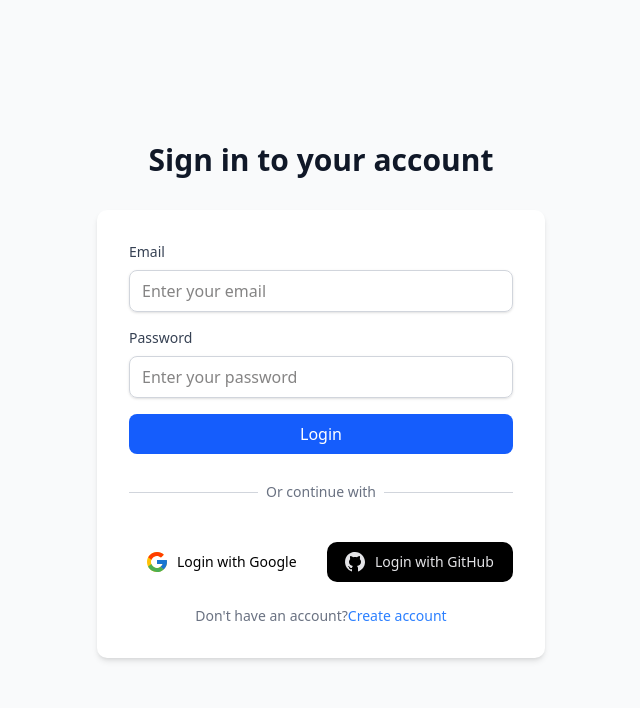
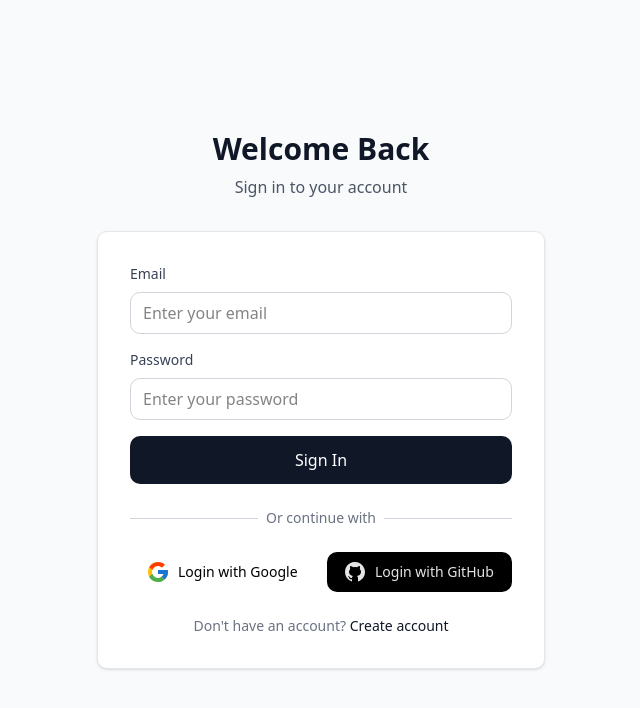
Before and after one commit to MohaMMed-S3eeD/auth-app, a Next.js app: page /login in a window 1280 px wide. Shown: the top 708 px of the page, without its empty margins (319-959 px from the left). Built offline with nearby package versions, Linux system fonts and the light colour scheme; no server answers.

Commit message:
Revamp login and registration forms with improved styling and layout, enhancing user experience. Update button labels for clarity and consistency, and adjust spacing for better visual appeal.

```diff
--- a/src/app/(auth)/login/LoginForm.tsx
+++ b/src/app/(auth)/login/LoginForm.tsx
@@ -4,6 +4,7 @@
 import SocialProviders from "@/components/SocialProviders";
 import React, { useState } from "react";
 import { toast } from "sonner";
+
 const LoginForm = () => {
   const [email, setEmail] = useState("");
   const [password, setPassword] = useState("");
@@ -23,9 +24,10 @@
       }
     });
   };
+
   return (
-    <div className="flex flex-col gap-6">
-      <form className="flex flex-col gap-4" onSubmit={handleSubmit}>
+    <div className="space-y-6">
+      <form className="space-y-4" onSubmit={handleSubmit}>
         <div className="space-y-2">
           <label
             htmlFor="email"
@@ -37,11 +39,12 @@
             type="email"
             id="email"
             placeholder="Enter your email"
-            className="w-full px-3 py-2 border border-gray-300 rounded-md shadow-sm focus:ring-2 focus:ring-blue-500 focus:border-blue-500 transition-colors"
+            className="w-full px-3 py-2 border border-gray-300 rounded-lg focus:ring-2 focus:ring-gray-500 focus:border-gray-500 transition-colors"
             value={email}
             onChange={(e) => setEmail(e.target.value)}
           />
         </div>
+
         <div className="space-y-2">
           <label
             htmlFor="password"
@@ -53,22 +56,21 @@
             type="password"
             id="password"
             placeholder="Enter your password"
-            className="w-full px-3 py-2 border border-gray-300 rounded-md shadow-sm focus:ring-2 focus:ring-blue-500 focus:border-blue-500 transition-colors"
+            className="w-full px-3 py-2 border border-gray-300 rounded-lg focus:ring-2 focus:ring-gray-500 focus:border-gray-500 transition-colors"
             value={password}
             onChange={(e) => setPassword(e.target.value)}
           />
         </div>
 
-
         <button
           type="submit"
-          className="w-full bg-blue-600 hover:bg-blue-700 text-white font-medium py-2 px-4 rounded-md transition-colors duration-200 focus:ring-2 focus:ring-blue-500 focus:ring-offset-2"
+          className="w-full bg-gray-900 hover:bg-gray-800 text-white font-medium py-3 px-4 rounded-lg transition-colors duration-200"
         >
-          {isLoading ? <Spiner /> : "Login"}
+          {isLoading ? <Spiner /> : "Sign In"}
         </button>
+      </form>
 
-        <SocialProviders />
-      </form>
+      <SocialProviders />
     </div>
   );
 };
--- a/src/app/(auth)/login/page.tsx
+++ b/src/app/(auth)/login/page.tsx
@@ -4,29 +4,25 @@
 
 const page = () => {
   return (
-    <div className="flex flex-col items-center justify-center min-h-screen bg-gray-50 px-4">
-      <div className="w-full max-w-md space-y-8">
-        <div className="text-center">
-          <h1 className="text-3xl font-bold text-gray-900 mb-8">
-            Sign in to your account
+    <div className="min-h-screen bg-gray-50 flex items-center justify-center p-4">
+      <div className="w-full max-w-md">
+        <div className="text-center mb-8">
+          <h1 className="text-3xl font-bold text-gray-900 mb-2">
+            Welcome Back
           </h1>
+          <p className="text-gray-600">Sign in to your account</p>
         </div>
 
-        <div className="bg-white rounded-lg shadow-md p-8">
+        <div className="bg-white rounded-lg shadow-sm border border-gray-200 p-8">
           <LoginForm />
 
-          <div className="mt-6">
-
-
-
-            <div className="mt-6 text-center">
-              <p className="text-sm text-gray-500">
-                Don&apos;t have an account?
-                <Link href="/register" className="text-blue-500">
-                  Create account
-                </Link>
-              </p>
-            </div>
+          <div className="mt-6 text-center">
+            <p className="text-sm text-gray-500">
+              Don&apos;t have an account?{" "}
+              <Link href="/register" className="text-gray-900 font-medium hover:underline">
+                Create account
+              </Link>
+            </p>
           </div>
         </div>
       </div>
--- a/src/app/(auth)/register/RegisterForm.tsx
+++ b/src/app/(auth)/register/RegisterForm.tsx
@@ -2,7 +2,6 @@
 import Spiner from "@/app/_components/spiner";
 import { registerAction } from "@/app/actions/auth.action";
 import { redirect } from "next/navigation";
-
 import React, { useState } from "react";
 import { toast } from "sonner";
 
@@ -31,8 +30,9 @@
   };
 
   return (
-    <div className="flex flex-col gap-6">
-      <form className="flex flex-col gap-4" onSubmit={handleSubmit}>
+    <div className="space-y-6">
+      <h1 className="text-3xl font-bold text-gray-900 mb-4 text-center">Get Started</h1>
+      <form className="space-y-4" onSubmit={handleSubmit}>
         <div className="space-y-2">
           <label
             htmlFor="name"
@@ -46,9 +46,10 @@
             type="text"
             id="name"
             placeholder="Enter your full name"
-            className="w-full px-3 py-2 border border-gray-300 rounded-md shadow-sm focus:ring-2 focus:ring-blue-500 focus:border-blue-500 transition-colors"
+            className="w-full px-3 py-2 border border-gray-300 rounded-lg focus:ring-2 focus:ring-gray-500 focus:border-gray-500 transition-colors"
           />
         </div>
+
         <div className="space-y-2">
           <label
             htmlFor="email"
@@ -62,9 +63,10 @@
             type="email"
             id="email"
             placeholder="Enter your email"
-            className="w-full px-3 py-2 border border-gray-300 rounded-md shadow-sm focus:ring-2 focus:ring-blue-500 focus:border-blue-500 transition-colors"
+            className="w-full px-3 py-2 border border-gray-300 rounded-lg focus:ring-2 focus:ring-gray-500 focus:border-gray-500 transition-colors"
           />
         </div>
+
         <div className="space-y-2">
           <label
             htmlFor="password"
@@ -78,9 +80,10 @@
             type="password"
             id="password"
             placeholder="Enter your password"
-            className="w-full px-3 py-2 border border-gray-300 rounded-md shadow-sm focus:ring-2 focus:ring-blue-500 focus:border-blue-500 transition-colors"
+            className="w-full px-3 py-2 border border-gray-300 rounded-lg focus:ring-2 focus:ring-gray-500 focus:border-gray-500 transition-colors"
           />
         </div>
+
         <div className="space-y-2">
           <label
             htmlFor="confirmPassword"
@@ -94,13 +97,13 @@
             type="password"
             id="confirmPassword"
             placeholder="Confirm your password"
-            className="w-full px-3 py-2 border border-gray-300 rounded-md shadow-sm focus:ring-2 focus:ring-blue-500 focus:border-blue-500 transition-colors"
+            className="w-full px-3 py-2 border border-gray-300 rounded-lg focus:ring-2 focus:ring-gray-500 focus:border-gray-500 transition-colors"
           />
         </div>
 
         <button
           type="submit"
-          className="w-full bg-blue-600 hover:bg-blue-700 text-white font-medium py-2 px-4 rounded-md transition-colors duration-200 focus:ring-2 focus:ring-blue-500 focus:ring-offset-2"
+          className="w-full bg-gray-900 hover:bg-gray-800 text-white font-medium py-3 px-4 rounded-lg transition-colors duration-200"
         >
           {isLoading ? <Spiner /> : "Create Account"}
         </button>
--- a/src/app/(auth)/register/page.tsx
+++ b/src/app/(auth)/register/page.tsx
@@ -5,21 +5,19 @@
 
 const page = () => {
   return (
-    <div className="flex flex-col items-center justify-center min-h-screen bg-gray-50 px-4">
-      <div className="w-full max-w-md space-y-8">
-        <div className="text-center">
-          <h1 className="text-3xl font-bold text-gray-900 mb-8">
-            Create your account
-          </h1>
-        </div>
-        <div className="bg-white rounded-lg shadow-md p-8">
+    <div className="min-h-screen bg-gray-50 flex items-center justify-center p-4">
+      <div className="w-full max-w-md">
+
+
+        <div className="bg-white rounded-lg shadow-sm border border-gray-200 p-8">
           <RegisterForm />
           <SocialProviders />
+
           <div className="mt-6 text-center">
             <p className="text-sm text-gray-500">
-              Already have an account?
-              <Link href="/login" className="text-blue-500">
-                Login
+              Already have an account?{" "}
+              <Link href="/login" className="text-gray-900 font-medium hover:underline">
+                Sign in
               </Link>
             </p>
           </div>
```
